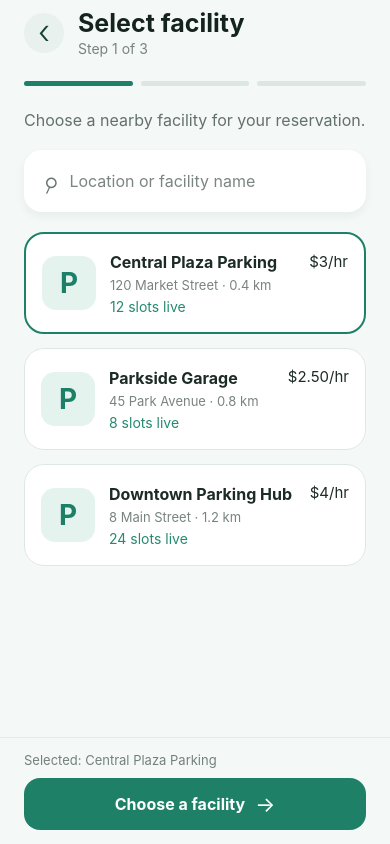
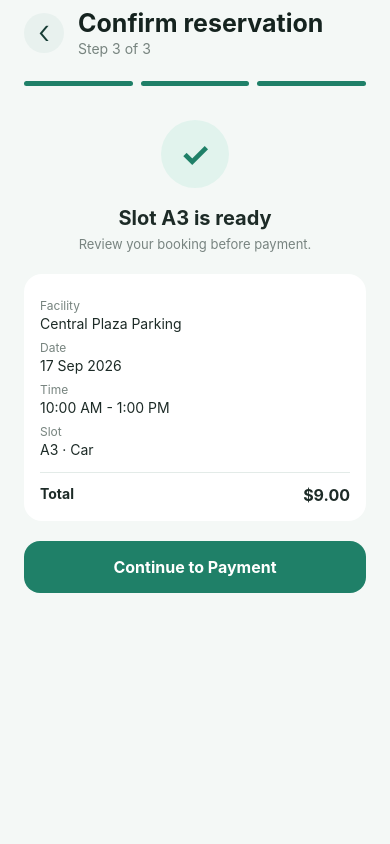
Before and after one commit to Yasith-De-Soysa/ParkFlowApp_WD38, a React Native app in the folder frontend/: screen /ConfirmReservation in a window 390 px wide. Built offline with nearby package versions, Linux system fonts and the light colour scheme.

Commit message:
Confirm reservation screen ui

```diff
--- a/frontend/src/App.tsx
+++ b/frontend/src/App.tsx
@@ -4,6 +4,7 @@ import { createNativeStackNavigator } from '@react-navigation/native-stack';
 import { SafeAreaProvider } from 'react-native-safe-area-context';
 import HomeScreen from './screens/SelectParking';
 import ChooseSlot from './screens/ChooseSlot';
+import ConfirmReservation from './screens/ConfirmReservation';
 
 const Stack = createNativeStackNavigator();
 
@@ -14,6 +15,7 @@ export default function App() {
         <Stack.Navigator initialRouteName="Home">
           <Stack.Screen name="Home" component={HomeScreen} options={{ headerShown: false }} />
           <Stack.Screen name="ChooseSlot" component={ChooseSlot} options={{ headerShown: false }} />
+          <Stack.Screen name="ConfirmReservation" component={ConfirmReservation} options={{ headerShown: false }} />
         </Stack.Navigator>
       </NavigationContainer>
     </SafeAreaProvider>
--- a/frontend/src/screens/ChooseSlot.tsx
+++ b/frontend/src/screens/ChooseSlot.tsx
@@ -11,6 +11,7 @@ import { SafeAreaView } from 'react-native-safe-area-context';
 interface ChooseSlotProps {
   navigation: {
     goBack: () => void;
+    navigate: (screen: string, params?: Record<string, string>) => void;
   };
 }
 
@@ -108,7 +109,13 @@ export default function ChooseSlot({ navigation }: ChooseSlotProps) {
 
         <Pressable
           accessibilityRole="button"
-          onPress={() => undefined}
+          onPress={() =>
+            navigation.navigate('ConfirmReservation', {
+              date: `${selectedDate} Sep 2026`,
+              slot: selectedSlot,
+              type: slotType,
+            })
+          }
           style={styles.confirmButton}
         >
           <Text style={styles.confirmText}>Confirm Reservation</Text>
--- /dev/null
+++ b/frontend/src/screens/ConfirmReservation.tsx
@@ -0,0 +1,213 @@
+import React from 'react';
+import { Pressable, ScrollView, StyleSheet, Text, View } from 'react-native';
+import { SafeAreaView } from 'react-native-safe-area-context';
+
+interface ConfirmReservationProps {
+  navigation: {
+    goBack: () => void;
+  };
+  route?: {
+    params?: {
+      date?: string;
+      slot?: string;
+      type?: string;
+    };
+  };
+}
+
+export default function ConfirmReservation({
+  navigation,
+  route,
+}: ConfirmReservationProps) {
+  const date = route?.params?.date ?? '17 Sep 2026';
+  const slot = route?.params?.slot ?? 'A3';
+  const type = route?.params?.type ?? 'Car';
+
+  return (
+    <SafeAreaView style={styles.safeArea} edges={['top', 'left', 'right']}>
+      <ScrollView contentContainerStyle={styles.content} showsVerticalScrollIndicator={false}>
+        <View style={styles.header}>
+          <Pressable
+            accessibilityLabel="Go back"
+            onPress={() => navigation.goBack()}
+            style={styles.backButton}
+          >
+            <Text style={styles.backIcon}>‹</Text>
+          </Pressable>
+          <View>
+            <Text style={styles.title}>Confirm reservation</Text>
+            <Text style={styles.step}>Step 3 of 3</Text>
+          </View>
+        </View>
+
+        <View style={styles.progressTrack} accessibilityLabel="Step 3 of 3">
+          <View style={styles.progressActive} />
+          <View style={styles.progressActive} />
+          <View style={styles.progressActive} />
+        </View>
+
+        <View style={styles.successIcon}>
+          <Text style={styles.check}>✓</Text>
+        </View>
+        <Text style={styles.readyTitle}>Slot {slot} is ready</Text>
+        <Text style={styles.readySubtitle}>Review your booking before payment.</Text>
+
+        <View style={styles.summaryCard}>
+          <Text style={styles.label}>Facility</Text>
+          <Text style={styles.value}>Central Plaza Parking</Text>
+
+          <Text style={styles.label}>Date</Text>
+          <Text style={styles.value}>{date}</Text>
+
+          <Text style={styles.label}>Time</Text>
+          <Text style={styles.value}>10:00 AM - 1:00 PM</Text>
+
+          <Text style={styles.label}>Slot</Text>
+          <Text style={styles.value}>{slot} · {type}</Text>
+
+          <View style={styles.totalRow}>
+            <Text style={styles.totalLabel}>Total</Text>
+            <Text style={styles.total}>$9.00</Text>
+          </View>
+        </View>
+
+        <Pressable
+          accessibilityRole="button"
+          onPress={() => undefined}
+          style={styles.paymentButton}
+        >
+          <Text style={styles.paymentText}>Continue to Payment</Text>
+        </Pressable>
+      </ScrollView>
+    </SafeAreaView>
+  );
+}
+
+const styles = StyleSheet.create({
+  safeArea: {
+    backgroundColor: '#f4f8f6',
+    flex: 1,
+  },
+  content: {
+    alignItems: 'stretch',
+    paddingBottom: 36,
+    paddingHorizontal: 24,
+  },
+  header: {
+    alignItems: 'center',
+    flexDirection: 'row',
+    marginTop: 8,
+  },
+  backButton: {
+    alignItems: 'center',
+    backgroundColor: '#e8f1ee',
+    borderRadius: 20,
+    height: 40,
+    justifyContent: 'center',
+    marginRight: 14,
+    width: 40,
+  },
+  backIcon: {
+    color: '#173d35',
+    fontSize: 33,
+    fontWeight: '300',
+    lineHeight: 35,
+    marginTop: -3,
+  },
+  title: {
+    color: '#15231f',
+    fontSize: 25,
+    fontWeight: 'bold',
+  },
+  step: {
+    color: '#77847f',
+    fontSize: 14,
+    marginTop: 2,
+  },
+  progressTrack: {
+    flexDirection: 'row',
+    gap: 8,
+    marginTop: 24,
+  },
+  progressActive: {
+    backgroundColor: '#1f8068',
+    borderRadius: 4,
+    flex: 1,
+    height: 5,
+  },
+  successIcon: {
+    alignItems: 'center',
+    alignSelf: 'center',
+    backgroundColor: '#e1f3ed',
+    borderRadius: 34,
+    height: 68,
+    justifyContent: 'center',
+    marginTop: 34,
+    width: 68,
+  },
+  check: {
+    color: '#1f8068',
+    fontSize: 34,
+    fontWeight: '700',
+  },
+  readyTitle: {
+    color: '#1d2b27',
+    fontSize: 20,
+    fontWeight: '700',
+    marginTop: 18,
+    textAlign: 'center',
+  },
+  readySubtitle: {
+    color: '#788480',
+    fontSize: 13,
+    marginTop: 6,
+    textAlign: 'center',
+  },
+  summaryCard: {
+    backgroundColor: '#fff',
+    borderRadius: 18,
+    marginTop: 22,
+    padding: 16,
+  },
+  label: {
+    color: '#77847f',
+    fontSize: 12,
+    marginTop: 8,
+  },
+  value: {
+    color: '#1d2b27',
+    fontSize: 14,
+    marginTop: 2,
+  },
+  totalRow: {
+    borderTopColor: '#e3ebe8',
+    borderTopWidth: 1,
+    flexDirection: 'row',
+    justifyContent: 'space-between',
+    marginTop: 14,
+    paddingTop: 12,
+  },
+  totalLabel: {
+    color: '#1d2b27',
+    fontSize: 14,
+    fontWeight: '700',
+  },
+  total: {
+    color: '#1d2b27',
+    fontSize: 16,
+    fontWeight: '700',
+  },
+  paymentButton: {
+    alignItems: 'center',
+    backgroundColor: '#1f8068',
+    borderRadius: 16,
+    justifyContent: 'center',
+    marginTop: 20,
+    minHeight: 52,
+  },
+  paymentText: {
+    color: '#fff',
+    fontSize: 16,
+    fontWeight: '700',
+  },
+});
```
